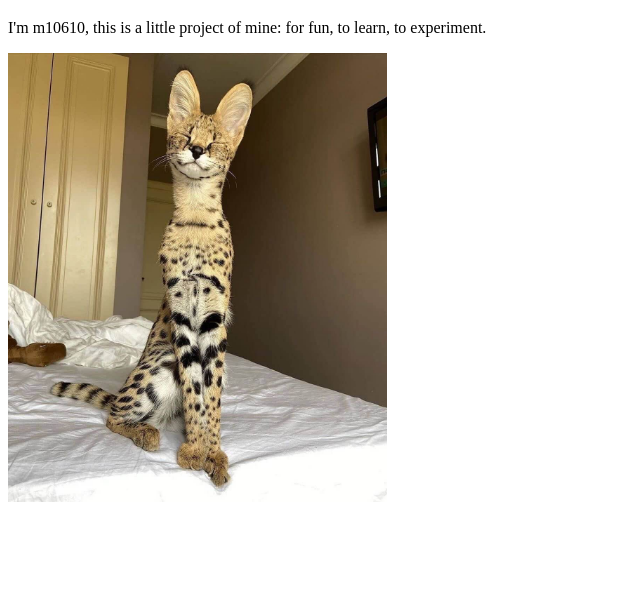
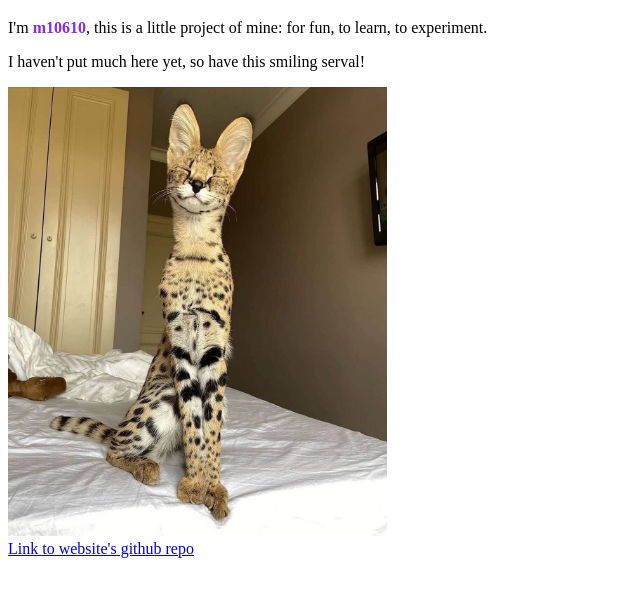
Before and after one commit to m10610/2026_11_Site, a plain HTML site: page index.html in a window 1280 px wide. Shown: the part 61-658 px from the top of the page, without its empty margins (0-640 px from the left). Drawn offline with Linux system fonts and the light colour scheme.

Commit message:
Added some stuff, yes commit messages need to be more granular

```diff
--- a/index.html
+++ b/index.html
@@ -5,7 +5,10 @@
 </head>
 <body>
     <h1>Welcome to my site!</h1>
-    <p>I'm m10610, this is a little project of mine: for fun, to learn, to experiment.</p>
+    <p>I'm <span style="color:BlueViolet"><b>m10610</b></span>, this is a little project of mine: for fun, to learn, to experiment.</p>
+    <p>I haven't put much here yet, so have this smiling serval!</p>
     <img src="images/image.png" alt="Smiling Serval" width="30%" height="30%">
+    <br>
+    <a href="https://github.com/m10610/2026_11_Site" target="_blank" rel="noopener noreferrer">Link to website's github repo</a>
 </body>
 </html>
```
